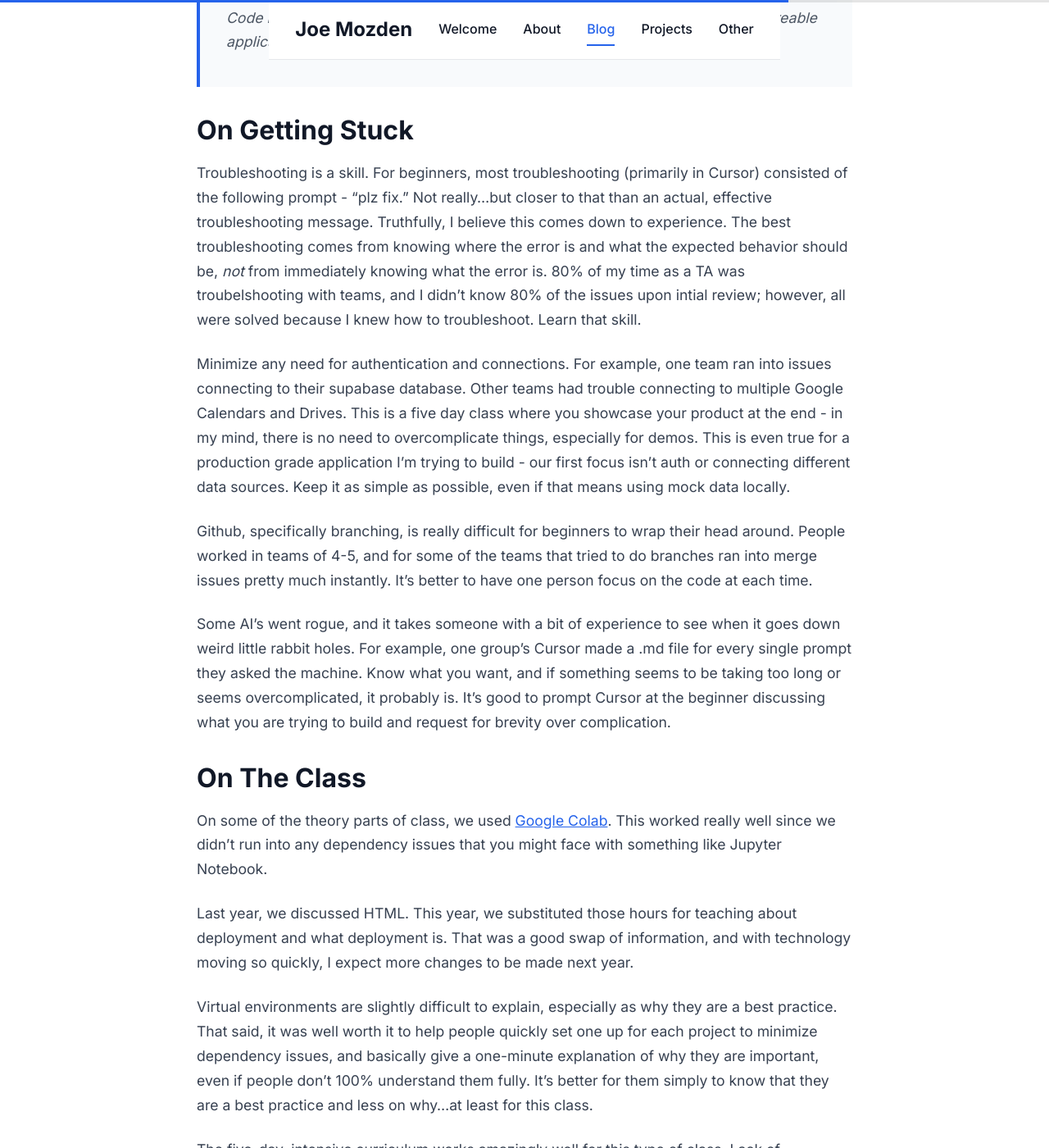
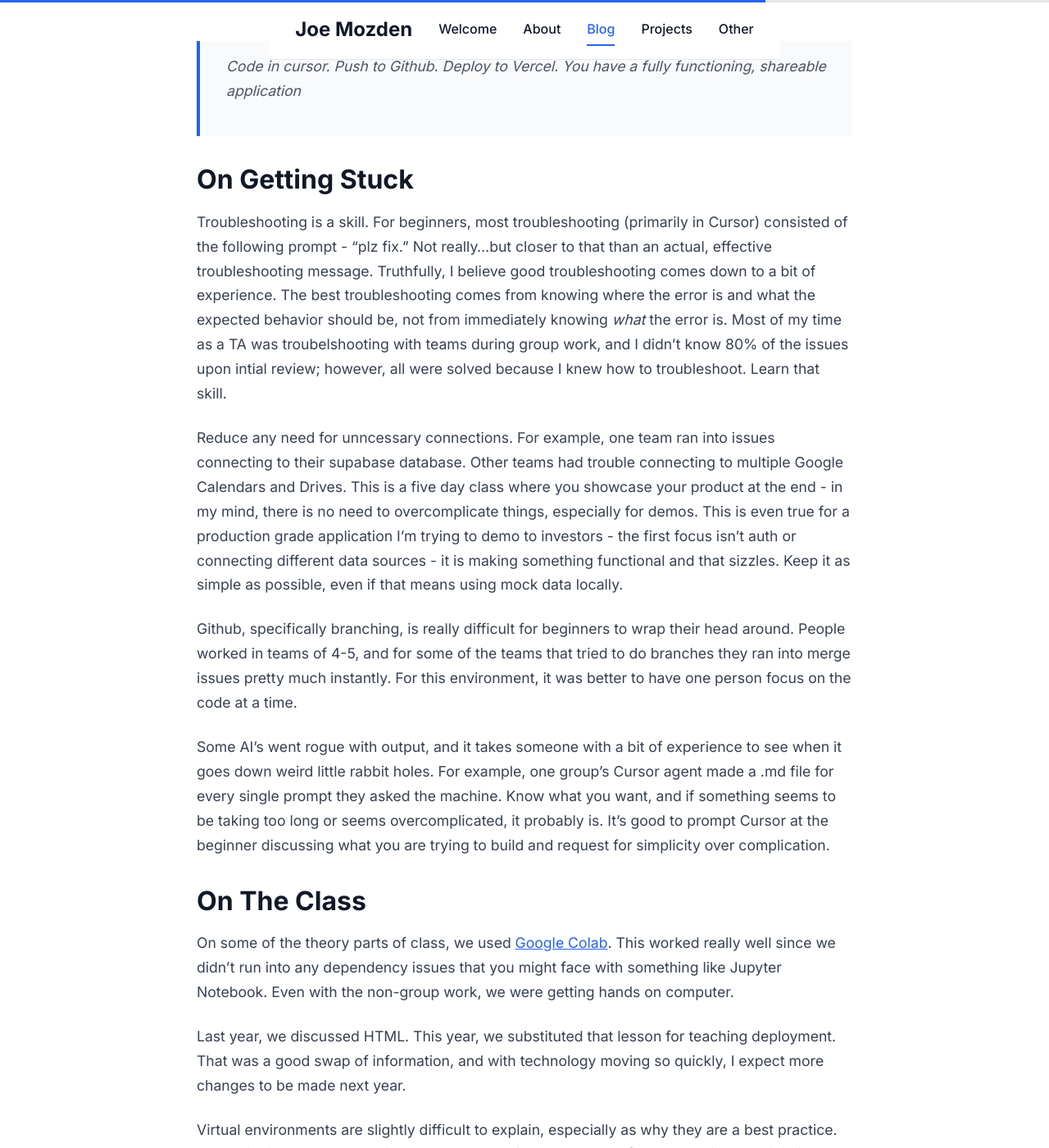
Before and after one commit to jmozden3/jmozden3.github.io, a Jekyll site: the page built from _posts/2026-02-19-ta-thoughts.md, in a window 1280 px wide and 1400 px high, scrolled down 3377 px. Shown: the whole window at 82% size. Built offline with Jekyll 4.4.1, drawn with Linux system fonts in a browser that asks for light colours; some of the changed text lies outside the part shown.

Commit message:
blog updates TA thoughts

```diff
--- a/_posts/2026-02-19-ta-thoughts.md
+++ b/_posts/2026-02-19-ta-thoughts.md
@@ -11,13 +11,13 @@
 
 From the syllabus...
 
-"The focus of this course is to give you a working knowledge of what it takes to customzie and assemble a customized generative AI application."
+"The focus of this course is to give you a working knowledge of what it takes to customize and assemble a customized generative AI application."
 
-That's about as good as I could describe it. It's building AI applications.
+That's about as good as I could describe it. It's about building AI applications.
 
 Now, the "AI portion" goes two ways - it's about integrating AI into applications (using OpenAI's API) but also using AI to build (Cursor, Claude Code, etc.).
 
-The class was only five day, 8 hours a day, and was broken up between course work and project work. Again, from the syllabus...
+The class was only five days, 8 hours a day, and was broken up between course work and project work. Again, from the syllabus...
 
 "About 50% of the class time will be devoted to a group project where you will, in small groups, build your own customized AI applications."
 
@@ -25,59 +25,59 @@
 
 Another unique part of this class is that it's for beginners - you need very little, if any, tech knowledge before taking this class. So essentially, **I got a firsthand look at what beginners build, and how they do it.**
 
-After five days of watching (mostly) beginners build real AI apps, I came away with a few observations - some expected, and some that genuinely surprised me.
+After five days of watching (mostly) new techies build real AI apps, I came away with a few observations - some expected, and some that genuinely surprised me.
 
 ## On The Tools
 
-[Cursor](https://cursor.com/agents) was the main tool coding of choice. While I think there are better coding products out there today ([Claude Code](https://code.claude.com/docs/en/overview) _cough cough_) it was relevant to newbies to learn about IDEs (even if they aren't around forever). Additionally, there are quicker ways to mock up applications using tools like [Lovable](https://lovable.dev/) or [Base44](https://base44.com/); however, many of these students want to eventually work in tech firms, and again, it's good to know how enterprises are shipping codes today.
+[Cursor](https://cursor.com/agents) was the main coding tool of choice. While I think there are better coding products out there today ([Claude Code](https://code.claude.com/docs/en/overview) _cough cough_) it was relevant for newbies to learn about IDEs (even if they aren't around forever). Additionally, there are quicker ways to mock up applications using tools like [Lovable](https://lovable.dev/) or [Base44](https://base44.com/); however, many of these students want to eventually work in tech firms, and again, it's good to know how enterprises are shipping code today. If you want to eventually explore your own technical projects (i.e. [OpenClaw](https://openclaw.ai/) right now) there is value is knowing the terminal, file stucture, etc.
 
 ![Cursor Interaction](/assets/images/cursor-agents-interface.png)
 > *Mostly all the interaction in the IDE comes from working with the agents, not the code itself*
 
 [OpenAI API](https://platform.openai.com/api-keys) was our token of choice. Most people know and understand OpenAI, and their API documentation is pretty easy to read through. We also make sure to set usage limits just in case something goes wrong.
 
-[Vercel](https://vercel.com/) blew up this year. Seldom did people use it last year. Ease of deployment, in my mind, has made one of the biggest leaps since last year. I've personally used Vercel, and it's absolutely excellent - simply connect it was a repository and it will create a shareable link for you. Even to me, I was impressed.
+[Vercel](https://vercel.com/) blew up this year. Seldom did people use it last year. Ease of deployment, in my mind, has made one of the biggest leaps since last year. I've personally used Vercel, and it's absolutely excellent - simply connect it with a repository and it will create a shareable link for you.
 
 [Supabase](https://supabase.com/) was the go-to tool for databases. Supabase itself was a great, easy to use option for application databases, but databases created a bit of a hassle for some student groups. More on that below.
 
 If I were to create an application from scratch, as a beginner, I would generally follow this flow, which is what most students did.
 
 ![User Flow](/assets/images/deployment-user-flow.jpg)
-> *Code is cursor. Push to Github. Deploy to Vercel. You have a full functioning, shareable application*
+> *Code in cursor. Push to Github. Deploy to Vercel. You have a fully functioning, shareable application*
 
 ## On Getting Stuck
 
-Troubleshooting is a skill. For beginners, most troubleshooting (primarily in Cursor) consisted of the following prompt - "plz fix." Not really...but closer to that than an actual, effective troubleshooting message. Truthfully, I believe this comes down to experience. The best troubleshooting comes from knowing where the error is and what the expected behavior should be, _not_ from immediately knowing what the error is. 80% of my time as a TA was troubelshooting with teams, and I didn't know 80% of the issues upon intial review; however, all were solved because I knew how to troubleshoot. Learn that skill.
+Troubleshooting is a skill. For beginners, most troubleshooting (primarily in Cursor) consisted of the following prompt - "plz fix." Not really...but closer to that than an actual, effective troubleshooting message. Truthfully, I believe good troubleshooting comes down to a bit of experience. The best troubleshooting comes from knowing where the error is and what the expected behavior should be, not from immediately knowing _what_ the error is. Most of my time as a TA was troubelshooting with teams during group work, and I didn't know 80% of the issues upon intial review; however, all were solved because I knew how to troubleshoot. Learn that skill.
 
-Minimize any need for authentication and connections. For example, one team ran into issues connecting to their supabase database. Other teams had trouble connecting to multiple Google Calendars and Drives. This is a five day class where you showcase your product at the end - in my mind, there is no need to overcomplicate things, especially for demos. This is even true for a production grade application I'm trying to build - our first focus isn't auth or connecting different data sources. Keep it as simple as possible, even if that means using mock data locally.
+Reduce any need for unncessary connections. For example, one team ran into issues connecting to their supabase database. Other teams had trouble connecting to multiple Google Calendars and Drives. This is a five day class where you showcase your product at the end - in my mind, there is no need to overcomplicate things, especially for demos. This is even true for a production grade application I'm trying to demo to investors - the first focus isn't auth or connecting different data sources - it is making something functional and that sizzles. Keep it as simple as possible, even if that means using mock data locally.
 
-Github, specifically branching, is really difficult for beginners to wrap their head around. People worked in teams of 4-5, and for some of the teams that tried to do branches ran into merge issues pretty much instantly. It's better to have one person focus on the code at each time.
+Github, specifically branching, is really difficult for beginners to wrap their head around. People worked in teams of 4-5, and for some of the teams that tried to do branches they ran into merge issues pretty much instantly. For this environment, it was better to have one person focus on the code at a time.
 
-Some AI's went rogue, and it takes someone with a bit of experience to see when it goes down weird little rabbit holes. For example, one group's Cursor made a .md file for every single prompt they asked the machine. Know what you want, and if something seems to be taking too long or seems overcomplicated, it probably is. It's good to prompt Cursor at the beginner discussing what you are trying to build and request for brevity over complication.
+Some AI's went rogue with output, and it takes someone with a bit of experience to see when it goes down weird little rabbit holes. For example, one group's Cursor agent made a .md file for every single prompt they asked the machine. Know what you want, and if something seems to be taking too long or seems overcomplicated, it probably is. It's good to prompt Cursor at the beginner discussing what you are trying to build and request for simplicity over complication.
 
 ## On The Class
 
-On some of the theory parts of class, we used [Google Colab](https://colab.research.google.com/). This worked really well since we didn't run into any dependency issues that you might face with something like Jupyter Notebook.
+On some of the theory parts of class, we used [Google Colab](https://colab.research.google.com/). This worked really well since we didn't run into any dependency issues that you might face with something like Jupyter Notebook. Even with the non-group work, we were getting hands on computer.
 
-Last year, we discussed HTML. This year, we substituted those hours for teaching about deployment and what deployment is. That was a good swap of information, and with technology moving so quickly, I expect more changes to be made next year.
+Last year, we discussed HTML. This year, we substituted that lesson for teaching deployment. That was a good swap of information, and with technology moving so quickly, I expect more changes to be made next year.
 
-Virtual environments are slightly difficult to explain, especially as why they are a best practice. That said, it was well worth it to help people quickly set one up for each project to minimize dependency issues, and basically give a one-minute explanation of why they are important, even if people don't 100% understand them fully. It's better for them simply to know that they are a best practice and less on why...at least for this class.
+Virtual environments are slightly difficult to explain, especially as why they are a best practice. That said, it was well worth it to help people quickly set one up for each project to minimize dependency issues, and basically give a one-minute explanation of why they are important, even if people don't understand them 100%. It's better for them simply to know that they _are_ a best practice and less on why...at least for this class.
 
-The five-day, intensive curriculum works amazingly well for this type of class. Lack of momentum is the biggest killer of technology projects - keeping everyone together for five days, working consistently toward a common goal created the best output.
+The five-day, intensive curriculum works amazingly well for this type of class. **Lack of momentum is the biggest killer of technology projects** - keeping everyone together for five days, working consistently toward a common goal created the best outputs. Dedication & Momentum > Time
 
-To me, this is what AI education should look like - there is theory, but more than that, there is real world, project based work that pushes people to _create_. Creation is the top level of Bloom's Taxonomy and more classes should focus on going from remembering, understanding, and applying to analyzing, evaluating, and creating.
+To me, this is what AI education should look like - there is theory, but more than that, there is real world, project based work that pushes people to _create_. Creation is the top-level cognitive work, and more classes should focus their curriculum on analyzing, evaluating, and creating than remembering, understanding, and applying.
 
 ![Bloom's Taxonomy](/assets/images/blooms-taxonomy.jpg)
 > *Bloom's Taxonomy is a six-level hierarchy used to classify learning objectives by their cognitive complexity, moving from foundational memorization to higher-order critical thinking. Creation is the highest cognitive level because it requires students to synthesize all previous levels to produce original work*
 
 ## On the Bigger Picture
 
-The reason this class is so beneficial is because everyone knows AI can help, but few know how to make it work for them. People need a little push to get from 0 to 1. This class teaches you, through project based work, on how AI can help you build. Many students have taken their group projects and continued to work on them or even created new products on their own time. Continued to learn more and more, just by doing.
+The reason this class is so beneficial is because everyone knows AI can help, but few know how to make it work for them. People need a little push to get from 0 to 1. This class teaches you, through both theory and project based work, how AI can help you build. Many students have taken their group projects and continued to work on them after the class or even created new products on their own time. Continue to learn more and more, just by doing.
 
 The apps built this year were technically better than last year, and next year will be dramatically better than this year's. That said, I still remember some stand out applications from last year's class that I would use over some of today's more recent applications.
 
-Building, deploying, even databasing - that is more accessible than ever. But troubleshooting, knowing what you're prompting toward, knowing what to build and why - that is still on us, and it makes all the difference.
+Building, deploying, even databasing - that is more accessible than ever. But troubleshooting, knowing what you're prompting toward, **knowing what to build and why** - that is still on us, and it makes all the difference.
 
-The tools got easier. The thinking did not. And that's what we as students, or otherwise, should continue to work on every single day.
+The tools and execution got easier. The thinking did not. And that's what we should continue to work on every single day.
 
 _Special thanks to Professor Johar and my trusty TA partners in crime Chitipat and Xilin. Wouldn't have been as informative (and fun) without you_
```
